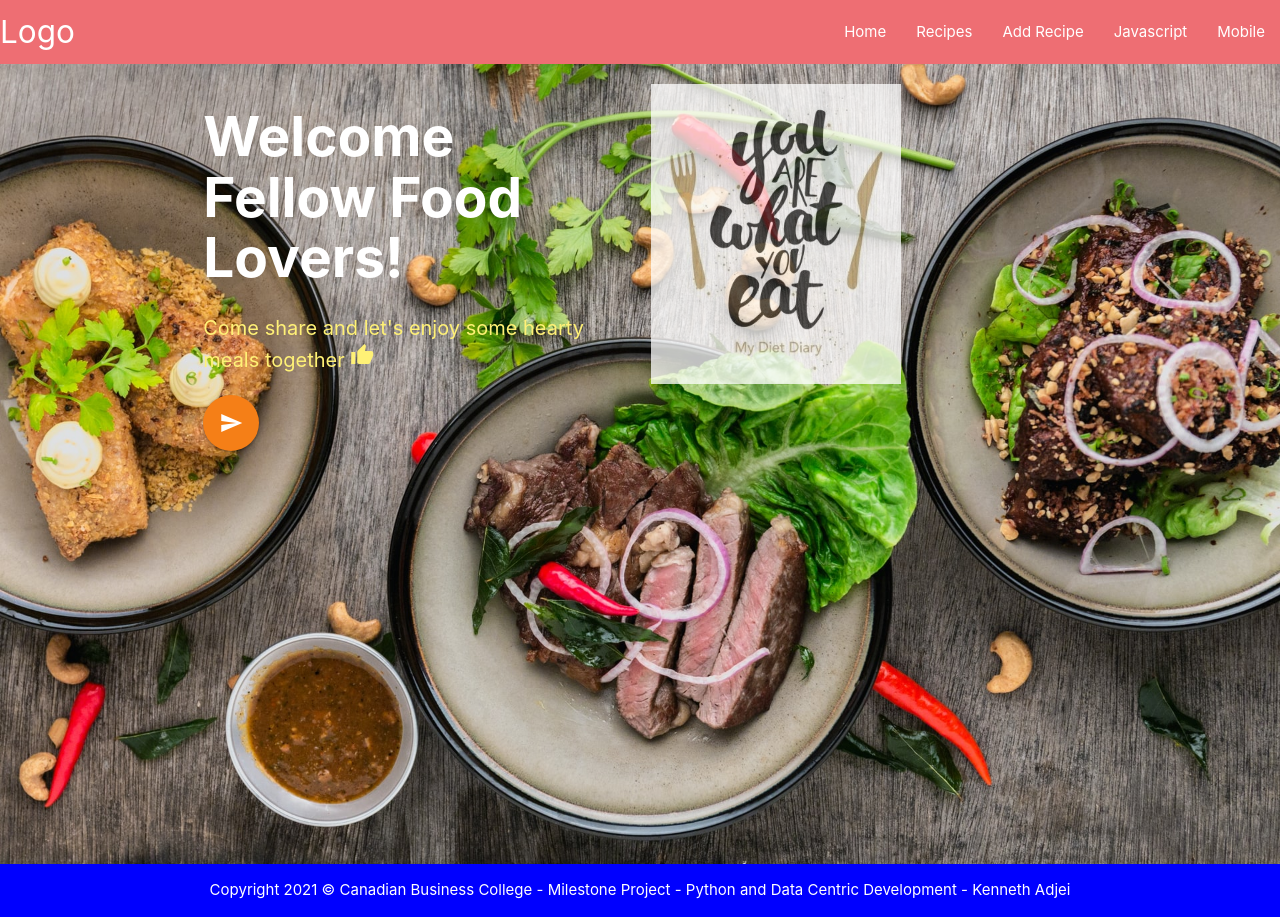
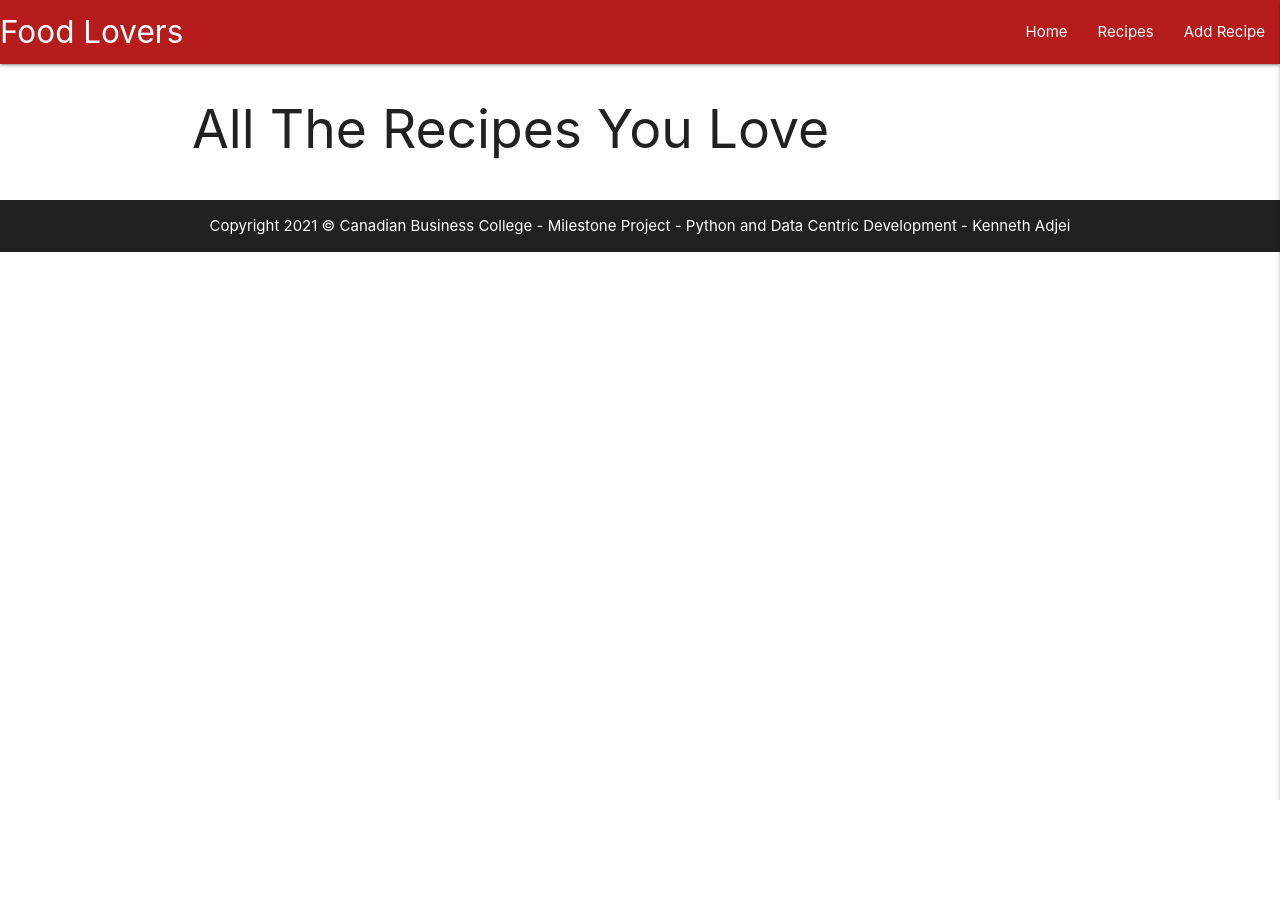
Before and after one commit to kmadjei/MilestoneProject-Python-and-DataCentricDevelopment, a Flask app: template templates/show_recipes.html in a window 1280 px wide. After the commit the page ends 800 px from the top, so only its background shows below. Run offline with Flask 2, Linux system fonts and the light colour scheme; the template is opened without the code that fills it, so the values that code supplies are empty; some libraries are stand-ins or nearby versions.

Commit message:
completed add recipe functionality and started working on the frontend design for the website

```diff
--- a/app.py
+++ b/app.py
@@ -7,6 +7,8 @@ from flask_pymongo import PyMongo
 from bson.objectid import ObjectId
 from re import search
 from markupsafe import escape
+from datetime import datetime
+import json
 if os.path.exists("env.py"):
     import env
 
@@ -39,28 +41,61 @@ def get_recipes():
     return render_template('recipes.html', categories = categories)
 
 
-# @app.route('/recipes/list')
+@app.route('/recipes/list')
+def show_all_recipe():
+    recipes = list(mongo.db.food.find())
+    return render_template('show_recipes.html', recipes=recipes)
+
+# @app.route('/recipes/list/<name>')
 # def show_all_recipe():
-#     pass
+#     return render_template('show_recipes.html')
 
 
 @app.route('/add_recipe',  methods=["GET", "POST"])
 def add_recipe():
     categories = list(mongo.db.food_categories.find())
 
+    # validate recipe form submitted
     if request.method == 'POST':
-
         # build list for recipe preparation steps
         recipe_prep = []
         for input in request.form:
             if search("prep", input):
-                prep_step = filter_data(request.form[input])
+                prep_step = request.form[input]
                 recipe_prep.append(prep_step)
-        print(recipe_prep)
-        print()
+        # convert to a set element
+        #recipe_prep = recipe_prep
 
+        # create ingredients list
+        ingredients = request.form.get('ingredients').split(",")
+        # filter out user input data for ingredients - protect against injections
+        #list_of_ingredients = set(map(filter_data, ingredients))
 
-    return render_template('add_recipe.html', categories = categories)
+        recipe_name = request.form.get('recipe_name')
+        recipe_category = request.form.get('category')
+        recipe_author = request.form.get('author')
+        recipe_img_url = request.form.get('img_url')
+        created_at = datetime.now().strftime("%x")
+
+        recipe_details = {
+            'name': recipe_name,
+            'category': recipe_category,
+            'image_url': recipe_img_url,
+            'author': recipe_author,
+            'ingredients': ingredients,
+            'preparations': json.dumps(recipe_prep),
+            'created_at': created_at
+        }
+
+        mongo.db.food.insert_one(recipe_details)
+
+        # user feedback - flash message
+        flash("Recipe Successfully Added")
+
+        #redirect to listed recipes
+        return redirect(url_for("show_all_recipe"))
+
+    return render_template('add_recipe.html', categories=categories)
 
 
 def filter_data(input):
--- a/static/css/style.css
+++ b/static/css/style.css
@@ -63,8 +63,4 @@ footer {
     align-items: center;
     background-color: blue;
     color: #fff;
-    /* position: absolute;
-    left: 0;
-    bottom: 0;
-    width: 100%; */
 }
--- a/static/js/script.js
+++ b/static/js/script.js
@@ -1,6 +1,6 @@
 $(document).ready(function(){
     // Materialize-css elements initialization
-    //$('select').formSelect();
+    $('.sidenav').sidenav({edge: "right"});
     $('.tooltipped').tooltip();
 
     // Adds new line for Preparation steps
--- a/templates/add_recipe.html
+++ b/templates/add_recipe.html
@@ -21,8 +21,8 @@
             </div>
             <div class="row">
                 <div class="col s12 m6">
-                    <label for="img_url">Image URL (optional)</label>
-                    <input class="validate" type="text" id="img_url" name="img_url">
+                    <label for="img_url">Image URL</label>
+                    <input class="validate" type="text" id="img_url" name="img_url" required>
                 </div>
                 <div class="col s12 m6">
                     <label for="author">Author</label>
@@ -31,7 +31,7 @@
             </div>
             <div class="row">
                 <div class="col s12">
-                    <label for="ingredients">Ingredients (separate each ingredient by comma) <span></span></label>
+                    <label for="ingredients">Ingredients (Separate each ingredient by comma) <span></span></label>
                     <textarea id="ingredients" name="ingredients" class="validate materialize-textarea" required></textarea>
                 </div>
 
--- a/templates/base.html
+++ b/templates/base.html
@@ -13,17 +13,15 @@
 </head>
 <body>
   <!-- Remember to write jquery for mobile nav -->
-  <div class="navbr-fixed">
+  <div class="navbar-fixed">
     <nav>
-      <div class="nav-wrapper">
-        <a href="#!" class="brand-logo">Logo</a>
+      <div class="nav-wrapper red darken-4">
+        <a id="logo" href="{{ url_for ('home') }}" class="brand-logo">Food Lovers</a>
         <a href="#" data-target="mobile-demo" class="sidenav-trigger"><i class="material-icons">menu</i></a>
         <ul class="right hide-on-med-and-down">
           <li><a href="{{ url_for ('home') }}">Home</a></li>
           <li><a href="{{ url_for ('get_recipes') }}">Recipes</a></li>
           <li><a href="{{ url_for ('add_recipe') }}">Add Recipe</a></li>
-          <li><a href="collapsible.html">Javascript</a></li>
-          <li><a href="mobile.html">Mobile</a></li>
         </ul>
       </div>
     </nav>
@@ -42,8 +40,8 @@
   {% endblock %}
 
 
-  <footer  >
-    <p class="">Copyright 2021 &copy; Canadian Business College - Milestone Project - Python and Data Centric
+  <footer class="grey darken-4" >
+    <p>Copyright 2021 &copy; Canadian Business College - Milestone Project - Python and Data Centric
       Development - Kenneth Adjei</p>
   </footer>
 
--- a/templates/show_recipes.html
+++ b/templates/show_recipes.html
@@ -1,22 +1,24 @@
 {% extends "base.html" %}
 {% block content %}
-<main class="home-content white-text">
-    <div class="row container">
-        <div class="col s6">
-            <h1 class="">Welcome Fellow Food Lovers!</h1>
-            <p class=" #76ff03 ">
-                Come share and let's enjoy some hearty meals together
-                <i class="material-icons">thumb_up</i>
-            </p>
-            <a href="{{ url_for('get_recipes') }}" class="btn-floating btn-large yellow darken-4 pulse "><i class="material-icons">send</i></a>
-        </div>
-        <div class="col s6">
-            <!--
-                image was obtained from google images
-                https://images-na.ssl-images-amazon.com/images/I/412LgFkP8pL.jpg
-            -->
-            <img src="{{ url_for('static', filename='images/food-banner.jpg') }}" alt="Landing page food image">
-        </div>
-    </div>
+<main class="recipes-content">
+
+    <section class="container row">
+        <h2>All The Recipes You Love</h2>
+        {% for recipe in recipes %}
+            <div class="col s6  m4 l3 ">
+                <div class="card small">
+                    <div class="card-image waves-effect waves-block waves-light">
+                    <img class="food-img" src="{{ recipe.image_url }}" alt="{{ recipe.name }}">
+                    </div>
+                    <div class="card-content">
+                    <span class="card-title grey-text text-darken-4">{{ recipe.name }}</span>
+                    <p><a href="{# { url_for('') } #}">This is a link</a></p>
+                    </div>
+                </div>
+            </div>
+        {% endfor %}
+
+
+    </section>
 </main>
 {% endblock %}
```
Also changed, not shown: static/images/food-logo.jpg (deleted).
